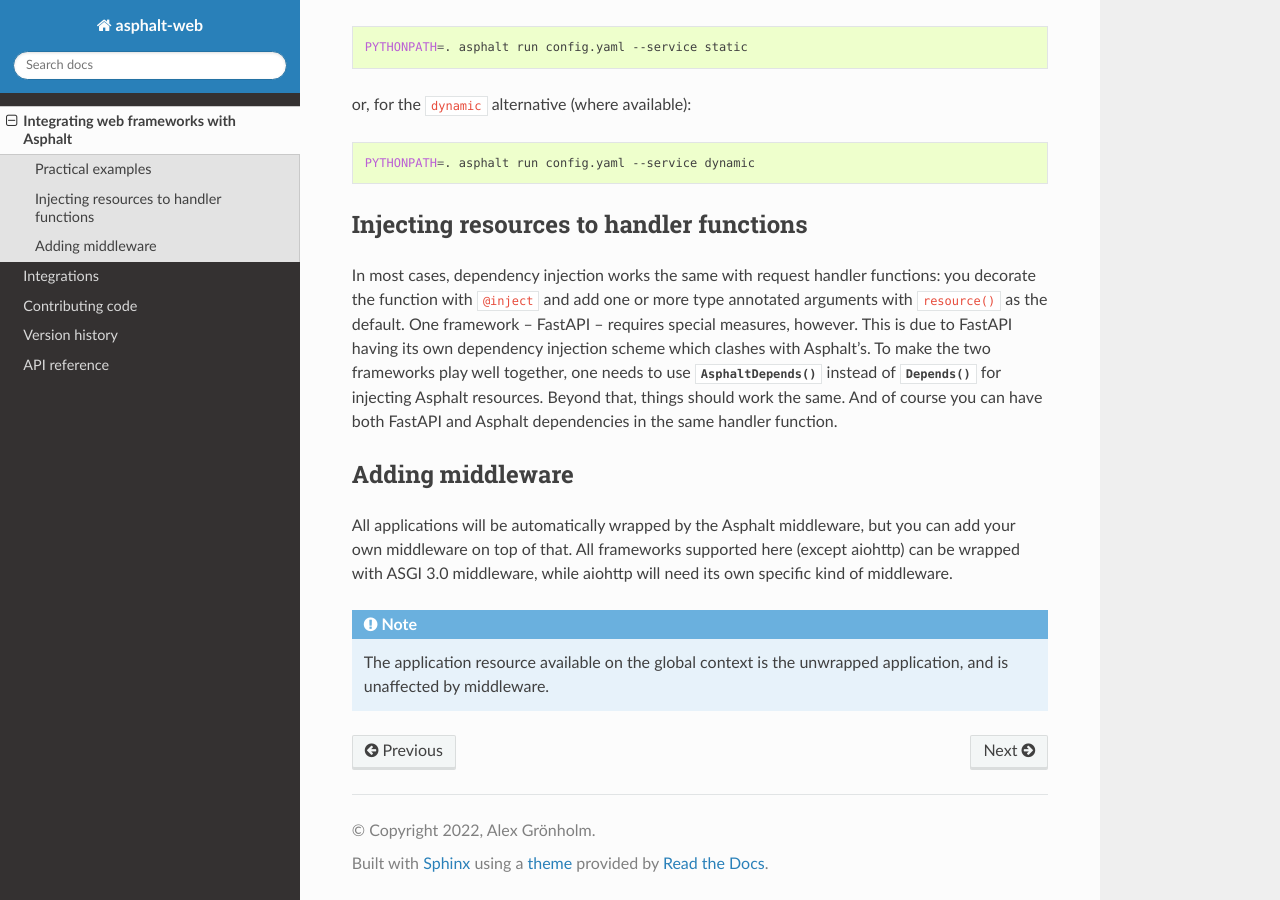
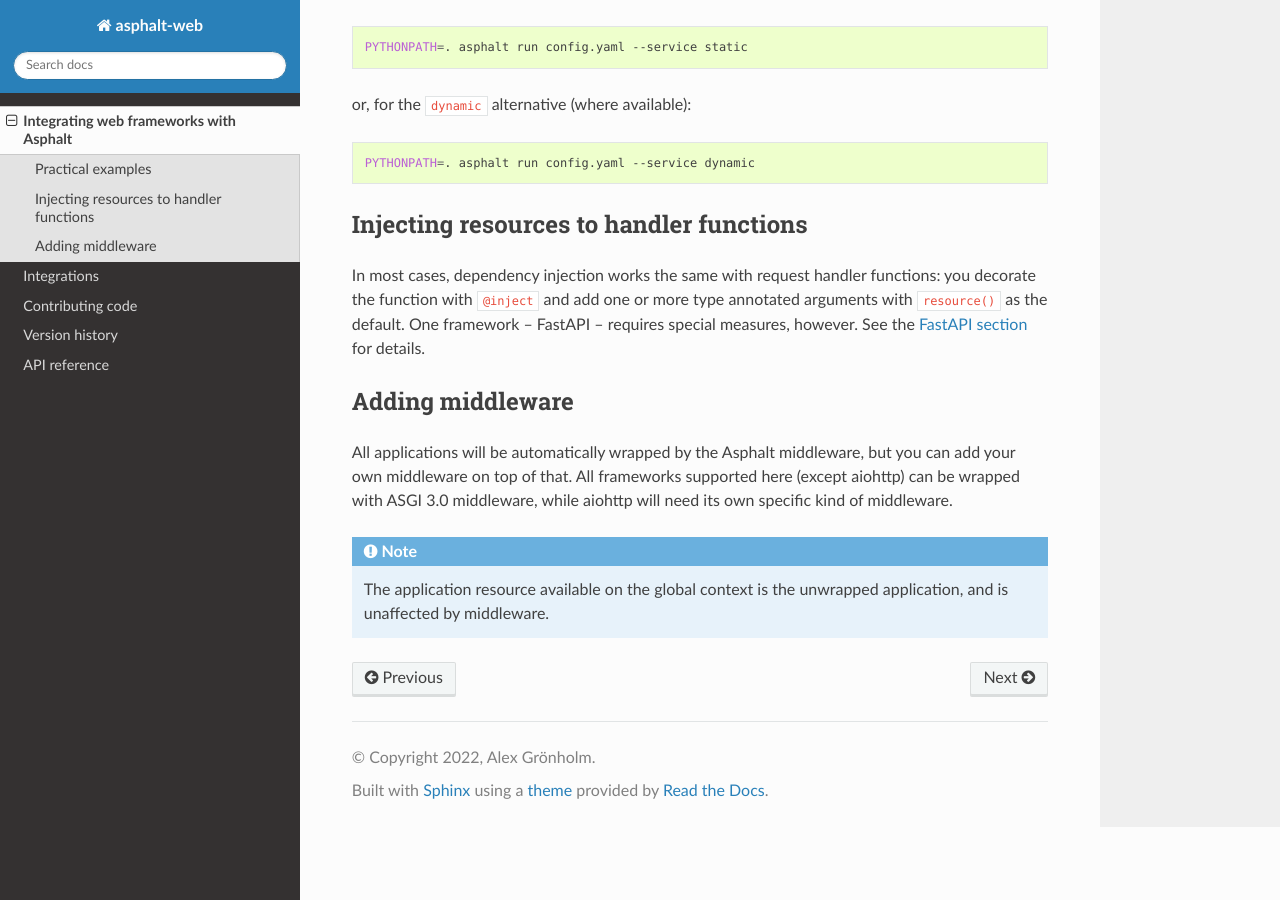
Before and after one commit to asphalt-framework/asphalt-web, a Sphinx documentation site: the page built from docs/usage.rst, in a window 1280 px wide and 900 px high, scrolled down 1156 px. Built offline with Sphinx 7.4.7 and the Read the Docs theme 2.0.0, drawn with Linux system fonts in a browser that asks for light colours; the version number could not be read and is left out.

Commit message:
Removed some duplication in the docs

```diff
--- a/docs/integrations.rst
+++ b/docs/integrations.rst
@@ -92,6 +92,8 @@ Resources available to websocket handlers:
   * type: `asgiref.typing.WebSocketScope`_
   * name: ``default``
 
+.. _FastAPI:
+
 FastAPI
 -------
 
--- a/docs/usage.rst
+++ b/docs/usage.rst
@@ -134,12 +134,7 @@ Injecting resources to handler functions
 In most cases, dependency injection works the same with request handler functions: you
 decorate the function with ``@inject`` and add one or more type annotated arguments with
 ``resource()`` as the default. One framework – FastAPI – requires special measures,
-however. This is due to FastAPI having its own dependency injection scheme which clashes
-with Asphalt's. To make the two frameworks play well together, one needs to use
-:func:`~asphalt.web.fastapi.AsphaltDepends` instead of
-:func:`~fastapi.param_functions.Depends` for injecting Asphalt resources. Beyond that,
-things should work the same. And of course you can have both FastAPI and Asphalt
-dependencies in the same handler function.
+however. See the :ref:`FastAPI section <FastAPI>` for details.
 
 Adding middleware
 -----------------
```
